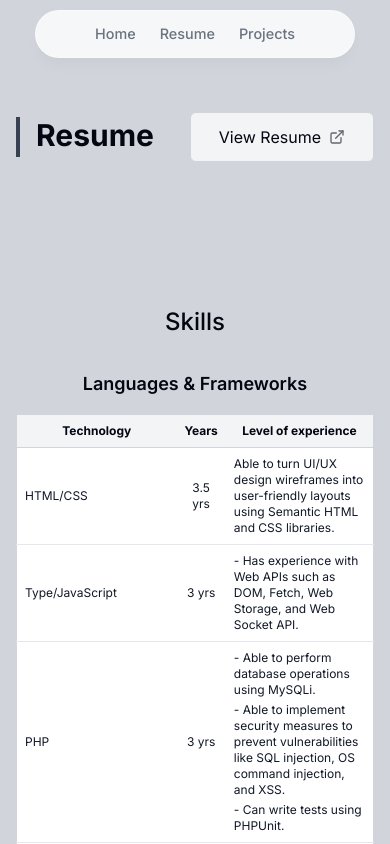
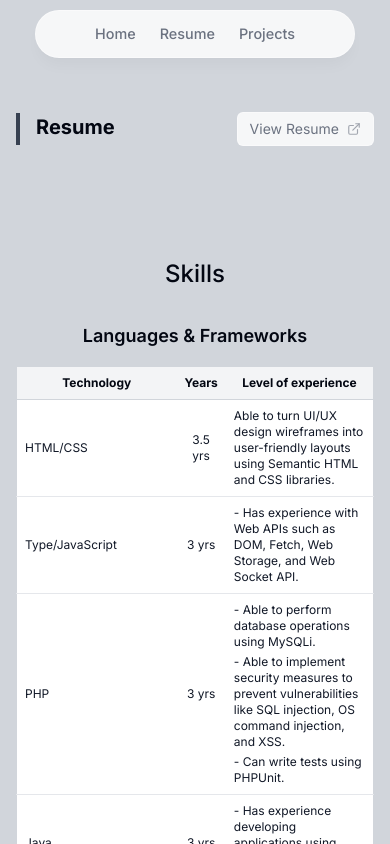
Before and after one commit to tkwonn/portfolio, a Next.js app: page /resume in a window 390 px wide. Shown: the top 844 px of the page. Built offline with nearby package versions, Linux system fonts and the light colour scheme.

Commit message:
fix: layout

```diff
--- a/src/app/resume/page.tsx
+++ b/src/app/resume/page.tsx
@@ -8,21 +8,19 @@ export default function Resume() {
         <main className="mb-20 flex flex-col items-center px-4">
             <section id="resume" className="mb-28 w-full max-w-[70rem] sm:mb-0">
                 <div className="flex items-center justify-between">
-                    <h2 className="mb-8 flex text-3xl font-bold">
-                        <div className="mr-4 h-10 w-1 bg-gray-700"></div>
+                    <h2 className="flex text-xl font-bold sm:text-2xl lg:text-3xl">
+                        <div className="mr-4 h-8 w-1 bg-gray-700 sm:h-10"></div>
                         Resume
                     </h2>
-                    <div className="mb-8 flex justify-center">
                     <Link
                         href="/assets/docs/resume-ja.pdf"
                         target="_blank"
                         rel="noopener noreferrer"
-                            className="group flex cursor-pointer items-center gap-2 rounded-md border border-gray-300 bg-gray-100 px-7 py-3 outline-none transition hover:scale-105 focus:scale-105 dark:border-gray-700 dark:bg-gray-800 dark:text-white"
+                        className="group flex items-center gap-2 whitespace-nowrap rounded-md border border-white border-opacity-40 bg-white bg-opacity-80 px-3 py-1.5 text-sm text-gray-500 transition hover:bg-gray-200 hover:text-gray-950 sm:px-4 sm:py-2 sm:text-base dark:border-black/40 dark:bg-gray-950 dark:bg-opacity-75 dark:text-white dark:hover:text-gray-950"
                     >
                         View Resume
                         <FiExternalLink className="opacity-60" />
                     </Link>
-                    </div>
                 </div>
             </section>
             <Skill />
--- a/src/components/ProjectList.tsx
+++ b/src/components/ProjectList.tsx
@@ -18,13 +18,13 @@ export default function ProjectsList({
     return (
         <>
             <div className="mb-8 flex items-center justify-between">
-                <h2 className="flex text-3xl font-bold">
-                    <div className="mr-4 h-10 w-1 bg-gray-700"></div>
+                <h2 className="flex text-xl font-bold sm:text-2xl lg:text-3xl">
+                    <div className="mr-4 h-8 w-1 bg-gray-700 sm:h-10"></div>
                     {title} Projects
                 </h2>
                 <Link
                     href={targetPath}
-                    className="rounded-md border border-white border-opacity-40 bg-white bg-opacity-80 px-4 py-2 text-gray-500 transition hover:bg-gray-200 hover:text-gray-950 dark:border-black/40 dark:bg-gray-950 dark:bg-opacity-75 dark:text-white dark:hover:text-gray-950"
+                    className="whitespace-nowrap rounded-md border border-white border-opacity-40 bg-white bg-opacity-80 px-3 py-1.5 text-sm text-gray-500 transition hover:bg-gray-200 hover:text-gray-950 sm:px-4 sm:py-2 sm:text-base dark:border-black/40 dark:bg-gray-950 dark:bg-opacity-75 dark:text-white dark:hover:text-gray-950"
                 >
                     View {targetText} Projects
                 </Link>
```
Lines whose indentation alone changed are shown as unchanged.
